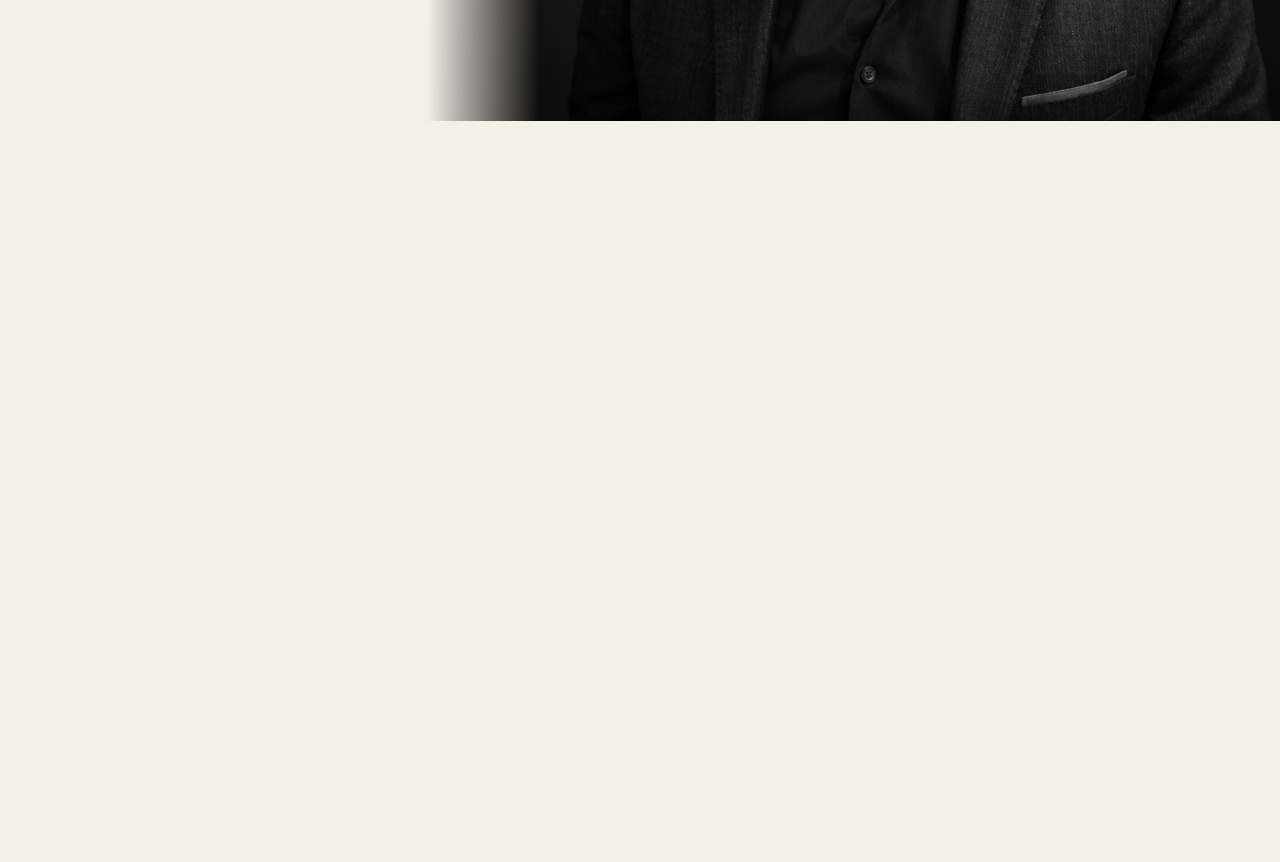
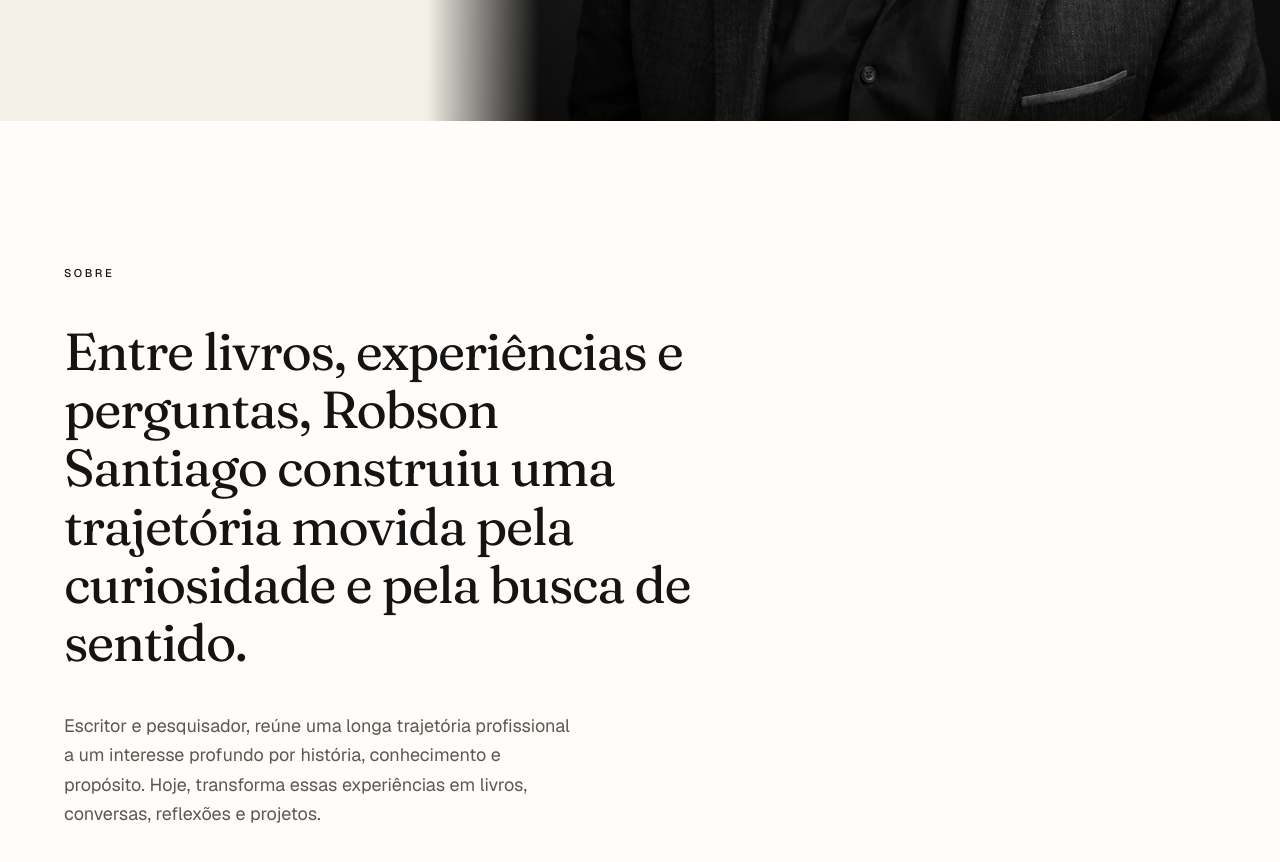
Before and after one commit to victiago1011/robson-santiago, a Next.js app: page / in a window 1280 px wide. Shown: the part 680-1542 px from the top of the page. Before the commit the page ends 801 px from the top, so only its background shows below. Built offline with nearby package versions, Linux system fonts and the light colour scheme.

Commit message:
feat: add about preview section

```diff
--- a/app/page.tsx
+++ b/app/page.tsx
@@ -1,9 +1,11 @@
+import AboutPreview from "@/components/sections/AboutPreview";
 import Hero from "@/components/sections/Hero";
 
 export default function Home() {
   return (
     <main className="flex flex-1 flex-col">
       <Hero />
+      <AboutPreview />
     </main>
   );
 }
--- /dev/null
+++ b/components/sections/AboutPreview.tsx
@@ -0,0 +1,24 @@
+export default function AboutPreview() {
+  return (
+    <section aria-labelledby="sobre-heading" className="bg-paper-strong">
+      <div className="mx-auto max-w-[90rem] px-6 py-20 md:px-8 md:py-28 lg:px-12 lg:py-36 xl:px-16">
+        <h2
+          id="sobre-heading"
+          className="font-sans text-[0.7rem] font-medium tracking-[0.22em] text-ink uppercase"
+        >
+          Sobre
+        </h2>
+        <p className="mt-8 max-w-[40rem] font-display text-[1.85rem] leading-[1.15] tracking-tight text-ink md:mt-10 md:text-[2.5rem] md:leading-[1.12] lg:text-5xl xl:text-[3.25rem]">
+          Entre livros, experiências e perguntas, Robson Santiago construiu
+          uma trajetória movida pela curiosidade e pela busca de sentido.
+        </p>
+        <p className="mt-8 max-w-[32rem] font-sans text-base leading-relaxed text-ink-soft md:mt-10 md:text-lg">
+          Escritor e pesquisador, reúne uma longa trajetória profissional a um
+          interesse profundo por história, conhecimento e propósito. Hoje,
+          transforma essas experiências em livros, conversas, reflexões e
+          projetos.
+        </p>
+      </div>
+    </section>
+  );
+}
```
